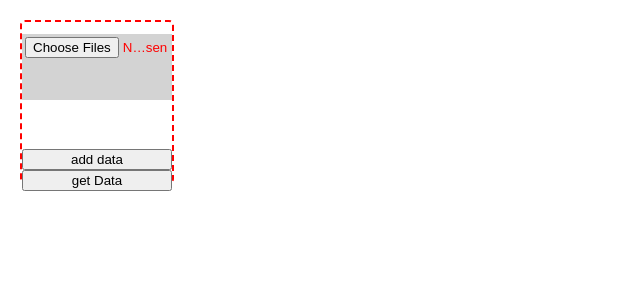
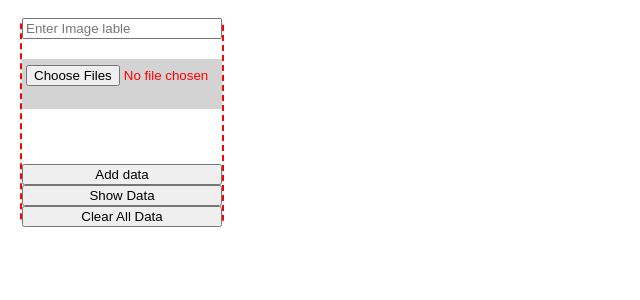
Before and after one commit to sandeepgupta206/imageDnD, a React (Create React App) app: page / in a window 1280 px wide. Shown: the top 300 px of the page, without its empty margins (0-640 px from the left). Built offline with nearby package versions, Linux system fonts and the light colour scheme.

Commit message:
image displaying on browser

```diff
--- a/src/TestSix.js
+++ b/src/TestSix.js
@@ -4,40 +4,36 @@ import { openDB } from "idb";
 function TestSix() {
   const [text, settext] = useState("");
   const [file, setfile] = useState("");
-  const [arr,setarr] = useState([])
+  const [arr, setarr] = useState([]);
+  // const [image, setimage] = useState();
   let db;
+
   const request = indexedDB.open("imgDnD");
+  request.onsuccess = function () {
+    db = request.result;
+    // console.log(db);
+  };
 
-  request.onsuccess = function(){
-    db = request.result;
-    console.log(db);
-  }
+  request.onupgradeneeded = (e) => {
+    let db = e.target.result;
+    let dbStore = db.createObjectStore("book", {
+      keyPath: 'imageFile',
+    });
+  };
 
-  request.onupgradeneeded =(e)=>{
-    let db = e.target.result;
-    let dbStore = db.createObjectStore('book',{
-      autoIncrement:true
-    })
-  }
+  const addData = (e) => {
+    e.preventDefault();
+    let data = {
+      imagesName: text,
+      imageFile: file,
+    };
+    let transaction = db.transaction(["book"], "readwrite");
 
-  const addData=(e)=>{
-e.preventDefault();
-let data={
-//   imagesName:text,
-  imageFile:file
-}
-console.log(db)
-let transaction = db.transaction(['book'],'readwrite');
-console.log(transaction)
+    let dbStore = transaction.objectStore("book");
 
-let dbStore = transaction.objectStore('book');
-
-console.log(dbStore)
+    console.log(dbStore);
     dbStore.add(data);
-// request.onsuccess=()=>{
-//  dbStore.add(data);
-// }
-  }
+  };
 
   console.log(arr);
 
@@ -45,43 +41,70 @@ console.log(arr);
   // console.log(i);
   // console.log(imgArr[0])
 
+  const showData = (e) => {
+    e.preventDefault()
+    console.log(db);
+    const request = db.transaction("book").objectStore("book").getAll();
 
-
-const showData=()=>{
-    // db.transaction("book").objectStore("book").getAll().onsuccess = event => {
-    //   console.log(JSON.stringify(event.target.result));
-    //   setarr(JSON.stringify(event.target.result))
-    //   setarr(JSON.stringify(event.target.result))
-
-    // }
-    const request = db.transaction('book')
-    .objectStore('book')
-    .getAll();
-
-  request.onsuccess = ()=> {
+    request.onsuccess = () => {
       const book = request.result;
 
-  console.log('Got all the students');
       console.log(book);
       console.table(book);
       setarr(book);
+    };
+
+    request.onerror = (err) => {
+      console.error(`Error to get all students: ${err}`);
+    };
+  };
+
+
+
+
+const DeleteAll =(e)=>{
+  e.preventDefault()
+  console.log(db);
+  const request = db.transaction('book', 'readwrite')
+                      .objectStore('book')
+                      .clear();
+
+                      request.onsuccess = ()=> {
+                        console.log(`Object Store "${'book'}" emptied`);
                     }
-
                     request.onerror = (err)=> {
-      console.error(`Error to get all students: ${err}`)
+                      console.error(`Error to empty Object Store: ${'book'}`)
+                  }
 }
 
 
+
+const deleteData=(imageFile)=>{
+  console.log(db);
+  // const request = db.transaction('book','readwrite')
+  // .objectStore('book')
+  // .delete(imageFile);
  }
 
+
+
+// const fileChange =(e)=>{
+//   const [file] = e.target.files;
+//   setimage(URL.createObjectURL(file));
+// }
+
+const setImageOnChange=(e)=>{
+  const [file] = e.target.files;
+  setfile(URL.createObjectURL(file));
+}
 
   return (
     <>
       <div>
         <div
           style={{
-            width: "150px ",
-            height: "250px",
+            width: "200px ",
+            height: "280px",
             padding: "5px",
             margin: "15px",
           }}
@@ -89,24 +112,24 @@ const showData=()=>{
           <form
             style={{
               width: "100%",
-              height: "160px",
+              height: "200px",
               borderRadius: "5px",
               border: "2px dashed",
               color: "red",
-              fontSize: "0.9rem",
-              fontWeight: "500",
+              // fontSize: "0.9rem",
+              // fontWeight: "500",
               display: "flex",
               justifyContent: "center",
               alignItem: "center",
               flexDirection: "column",
             }}
           >
-            {/* <input
+            <input
               type="text"
               value={text}
               onChange={(e) => settext(e.target.value)}
               placeholder="Enter Image lable"
-            ></input> */}
+            ></input>
 
             <span
               style={{
@@ -118,22 +141,30 @@ const showData=()=>{
               <input
                 style={{
                   backgroundColor: "lightGrey",
-                  height: "60px",
+                  height: "40px",
                   width: "100%",
+                  marginTop: "2px",
                 }}
                 type="file"
                 accept="image/*"
-                // value={file}
                 multiple
-                onChange={(e) => setfile(URL.createObjectURL(e.target.files[0]))}
+                onChange={setImageOnChange}
               ></input>
+
+
+
+
             </span>
             <br />
             <br />
             <button style={{ marginTop: "15px" }} onClick={addData}>
-              add data
+              Add data
             </button>
-            <button type="button" onClick={showData}>get Data </button>
+            <button type="button" onClick={showData}>
+              Show Data{" "}
+            </button>
+
+            <button onClick={DeleteAll}>Clear All Data</button>
           </form>
         </div>
 
@@ -153,15 +184,20 @@ const showData=()=>{
             overflowY: "auto",
           }}
         >
+          <ul>{
+            arr.map((ele,i)=>{
+              return(
+                <>
+                <div key={i}>
 
-
-
-            {/* <img src={URL.createObjectURL(arr[0])} alt="img" width="100" height="50" /> */}
-
-
-
-
-
+                  <button type='button' onClick={deleteData(ele.imageFile)}>X</button>
+                  <span>{ele.imagesName}</span>
+                  <li ><img src={ele.imageFile} alt="img" width="100" height="50" /></li>
+                </div>
+                </>
+              )
+            })
+          }</ul>
 
 
         </div>
```
Lines whose indentation alone changed are shown as unchanged.
